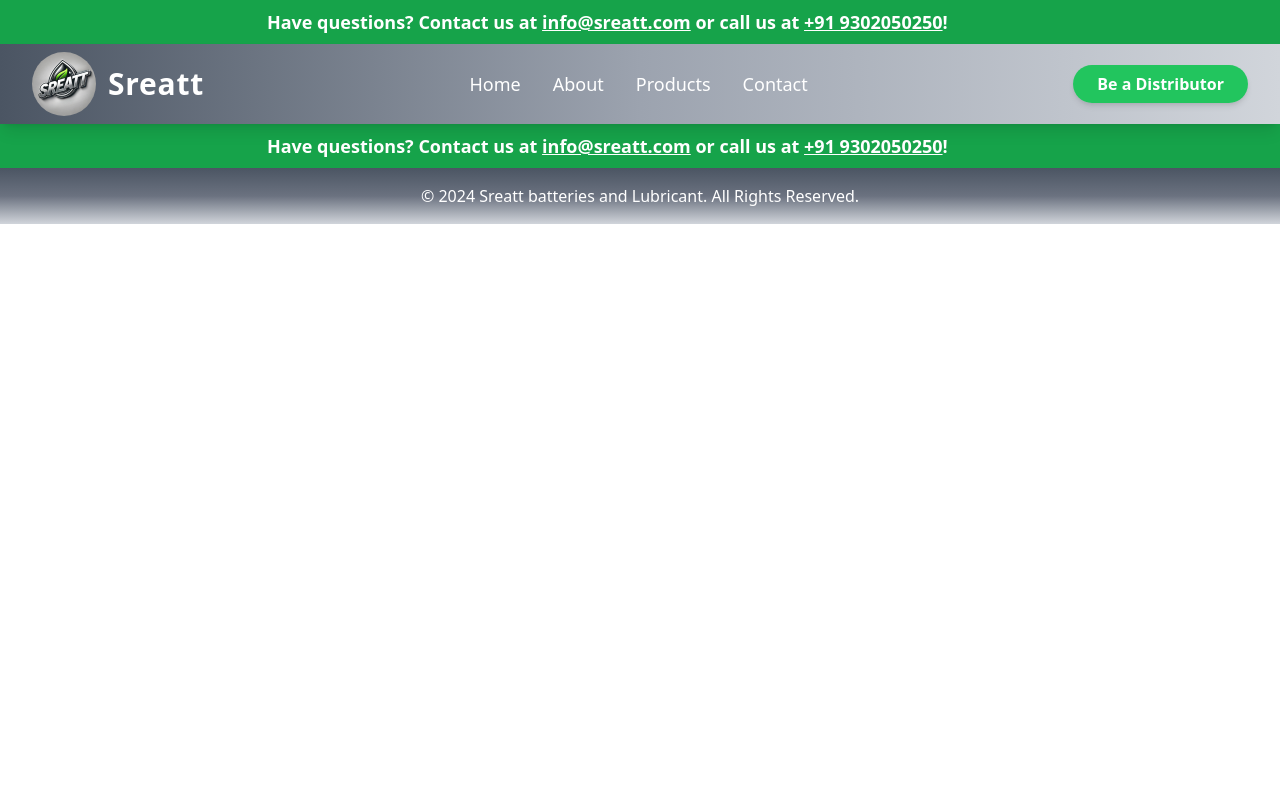
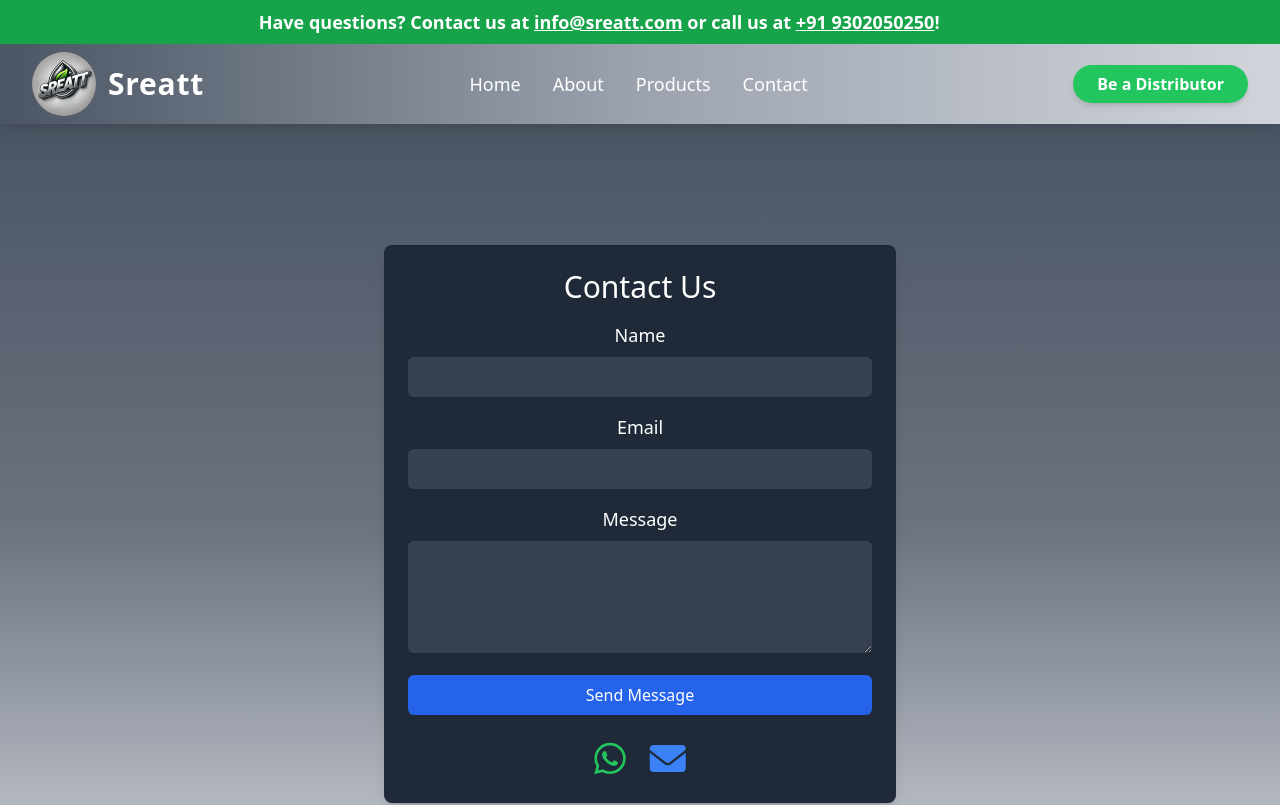
Before and after one commit to abhishek0908/sreatt, a React (Create React App) app: page /contact in a window 1280 px wide. Shown: the top 805 px of the page. Built offline with nearby package versions, Linux system fonts and the light colour scheme.

Commit message:
added whattsaap number

```diff
--- a/src/components/About.js
+++ b/src/components/About.js
@@ -70,7 +70,7 @@
     {/* WhatsApp */}
     <div className="flex items-center justify-center">
       <a
-            href="https://wa.me/9302050250"
+            href="https://wa.me/+91 9302050250"
             target="_blank"
         rel="noopener noreferrer"
         className="text-3xl text-green-500 hover:text-green-400 transition-transform transform hover:scale-110 duration-300"
--- a/src/components/ContactUs.js
+++ b/src/components/ContactUs.js
@@ -1,23 +1,106 @@
-import React from 'react';
+import React, { useState } from "react";
 
-// New Contact Us Banner Component with Phone Number and Scrolling Effect
-const ContactUsBanner = () => {
+const ContactUs = () => {
+  const [formData, setFormData] = useState({
+    name: "",
+    email: "",
+    message: "",
+  });
+
+  const handleChange = (e) => {
+    const { name, value } = e.target;
+    setFormData({
+      ...formData,
+      [name]: value,
+    });
+  };
+
+  const handleSubmit = (e) => {
+    e.preventDefault();
+    // Here you can handle form submission (send data to API or email)
+    alert("Form submitted!");
+  };
+
   return (
-    <div className="bg-green-600 text-white text-center py-2">
-      <div className="overflow-hidden whitespace-nowrap">
-        <p className="text-lg font-semibold inline-block animate-marquee">
-          Have questions? Contact us at{' '}
-          <a href="mailto:info@sreatt.com" className="underline">
-            info@sreatt.com
-          </a>{' '}
-          or call us at{' '}
-          <a href="tel:+919302050250" className="underline">
-            +91 9302050250
-          </a>!
-        </p>
+    <div className="min-h-screen bg-gradient-to-b from-gray-600 via-gray-500 to-gray-300 text-white font-sans py-8 flex items-center justify-center">
+      <div className="max-w-lg w-full mx-auto p-6 bg-gray-800 rounded-lg shadow-lg">
+        <h2 className="text-3xl text-center mb-4">Contact Us</h2>
+        <form onSubmit={handleSubmit} className="space-y-4">
+          <div>
+            <label htmlFor="name" className="block text-lg">
+              Name
+            </label>
+            <input
+              type="text"
+              id="name"
+              name="name"
+              value={formData.name}
+              onChange={handleChange}
+              className="w-full p-2 mt-2 bg-gray-700 text-white rounded-md"
+              required
+            />
+          </div>
+
+          <div>
+            <label htmlFor="email" className="block text-lg">
+              Email
+            </label>
+            <input
+              type="email"
+              id="email"
+              name="email"
+              value={formData.email}
+              onChange={handleChange}
+              className="w-full p-2 mt-2 bg-gray-700 text-white rounded-md"
+              required
+            />
+          </div>
+
+          <div>
+            <label htmlFor="message" className="block text-lg">
+              Message
+            </label>
+            <textarea
+              id="message"
+              name="message"
+              value={formData.message}
+              onChange={handleChange}
+              className="w-full p-2 mt-2 bg-gray-700 text-white rounded-md"
+              rows="4"
+              required
+            />
+          </div>
+
+          <button
+            type="submit"
+            className="w-full py-2 bg-blue-600 text-white rounded-md hover:bg-blue-500"
+          >
+            Send Message
+          </button>
+        </form>
+
+        <div className="flex justify-center space-x-6 mt-6">
+          {/* WhatsApp Link */}
+          <a
+            href="https://wa.me/+91 9302050250"
+            target="_blank"
+            rel="noopener noreferrer"
+            className="text-4xl text-green-500 hover:text-green-400 transition-transform transform hover:scale-110 duration-300"
+          >
+            <i className="fa-brands fa-whatsapp"></i>
+          </a>
+
+          {/* Email Link */}
+          <a
+            href="mailto:info@sreatt.com"
+            className="text-4xl text-blue-500 hover:text-blue-400 transition-transform transform hover:scale-110 duration-300"
+          >
+            <i className="fas fa-envelope"></i>
+          </a>
+        </div>
       </div>
     </div>
   );
 };
 
-export default ContactUsBanner;
+export default ContactUs;
```
